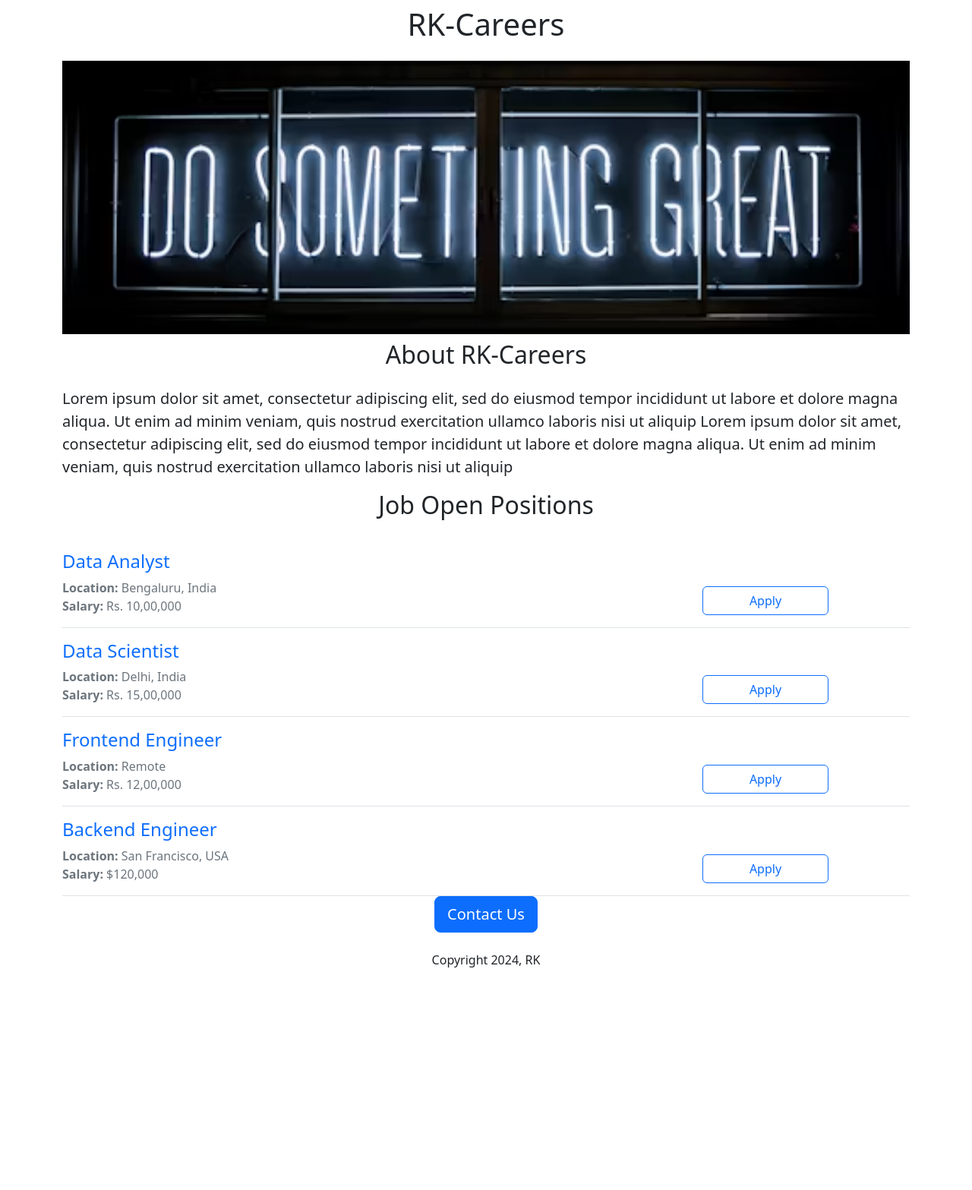
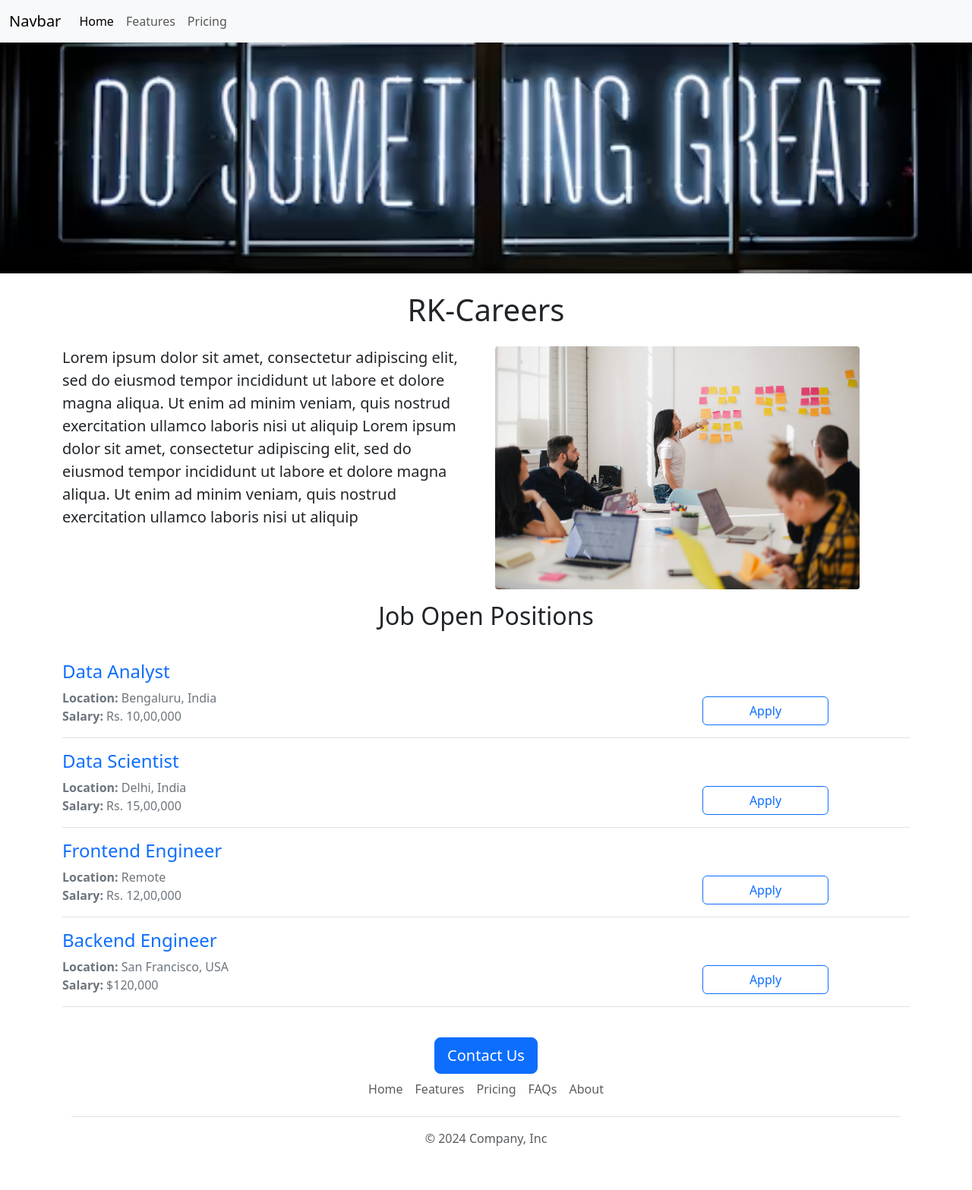
Before and after one commit to Rajesh-Kar/career-website-v2-db, a Flask app: page / in a window 1280 px wide. Shown: the whole page at 76% size. Before the commit the page ends 1274 px from the top, so only its background shows below. Run offline with Flask 3, Linux system fonts and the light colour scheme.

Commit message:
firstpage functional

```diff
--- /dev/null
+++ b/templates/footer.html
@@ -0,0 +1,15 @@
+<div class="container">
+  <footer class="py-3 my-4">
+    <div class ="text-center">
+      <button class="btn btn-primary btn-lg"> Contact Us</button>
+    </div>
+    <ul class="nav justify-content-center border-bottom pb-3 mb-3">
+      <li class="nav-item"><a href="#" class="nav-link px-2 text-body-secondary">Home</a></li>
+      <li class="nav-item"><a href="#" class="nav-link px-2 text-body-secondary">Features</a></li>
+      <li class="nav-item"><a href="#" class="nav-link px-2 text-body-secondary">Pricing</a></li>
+      <li class="nav-item"><a href="#" class="nav-link px-2 text-body-secondary">FAQs</a></li>
+      <li class="nav-item"><a href="#" class="nav-link px-2 text-body-secondary">About</a></li>
+    </ul>
+    <p class="text-center text-body-secondary">&copy; 2024 Company, Inc</p>
+  </footer>
+</div>
--- a/templates/home.html
+++ b/templates/home.html
@@ -11,29 +11,36 @@
         height: 360px;
         width:100%;
         object-fit: cover;
+        margin-bottom: 16px;
       }
     </style>
 </head>
 
 <body>
+  {% include 'nav.html' %}
+  <img class="img-fluid" id="banner" src ="static/banner.jpeg" height="320">
   <div class="container">
     <h1 class ="text-center mt-2 mb-4"> RK-Careers</h1>
-    <img class="img-fluid" id="banner" src ="static/banner.jpeg" height="320">
-    <h2 class ="text-center mt-2 mb-4">About RK-Careers</h2>
+
+ <div class="row" style="margin-bottom:16px">
+   <div class="col-md-6">
+
     <p class="lead">
-        Lorem ipsum dolor sit amet, consectetur adipiscing elit, sed do eiusmod tempor incididunt ut labore et dolore magna aliqua. Ut enim ad minim veniam, quis nostrud exercitation ullamco laboris nisi ut aliquip Lorem ipsum dolor sit amet, consectetur adipiscing elit, sed do eiusmod tempor incididunt ut labore et dolore magna aliqua. Ut enim ad minim veniam, quis nostrud exercitation ullamco laboris nisi ut aliquip
-    <p>
-      <h2 class ="text-center mt-2 mb-4"> Job Open Positions</h2>
+        Lorem ipsum dolor sit amet, consectetur adipiscing elit, sed do eiusmod tempor incididunt ut labore et   dolore magna aliqua. Ut enim ad minim veniam, quis nostrud exercitation ullamco laboris nisi ut aliquip Lorem ipsum dolor sit amet, consectetur adipiscing elit, sed do eiusmod tempor incididunt ut labore et dolore magna aliqua. Ut enim ad minim veniam, quis nostrud exercitation ullamco laboris nisi ut aliquip
+    </p>
+   </div>
+    <div class="d-none d-md-block col-md-6">
+      <img src ="static/sideimage.jpg" style="height:320px;border-radius:4px">
+      </div>
+ </div>
+    <h2 class ="text-center mt-2 mb-4"> Job Open Positions</h2>
     <div>
         {% for job in jobs %}
            {% include 'jobitems.html'%}
         {% endfor %}
     </div>
+    {% include 'footer.html' %}
 
-    <div class ="text-center">
-      <button class="btn btn-primary btn-lg"> Contact Us</button>
-      <p class ="mt-4"> Copyright 2024, RK</p>
-    </div>
    <script src="https://cdn.jsdelivr.net/npm/bootstrap@5.3.3/dist/js/bootstrap.bundle.min.js" ></script>
 </body>
 </html>
--- /dev/null
+++ b/templates/nav.html
@@ -0,0 +1,22 @@
+<nav class="navbar navbar-expand-lg bg-body-tertiary fixed-top">
+  <div class="container-fluid">
+    <a class="navbar-brand" href="#">Navbar</a>
+    <button class="navbar-toggler" type="button" data-bs-toggle="collapse" data-bs-target="#navbarNav" aria-controls="navbarNav" aria-expanded="false" aria-label="Toggle navigation">
+      <span class="navbar-toggler-icon"></span>
+    </button>
+    <div class="collapse navbar-collapse" id="navbarNav">
+      <ul class="navbar-nav">
+        <li class="nav-item">
+          <a class="nav-link active" aria-current="page" href="#">Home</a>
+        </li>
+        <li class="nav-item">
+          <a class="nav-link" href="#">Features</a>
+        </li>
+        <li class="nav-item">
+          <a class="nav-link" href="#">Pricing</a>
+        </li>
+
+      </ul>
+    </div>
+  </div>
+</nav>
```
Also changed, not shown: static/sideimage.jpg (added).
